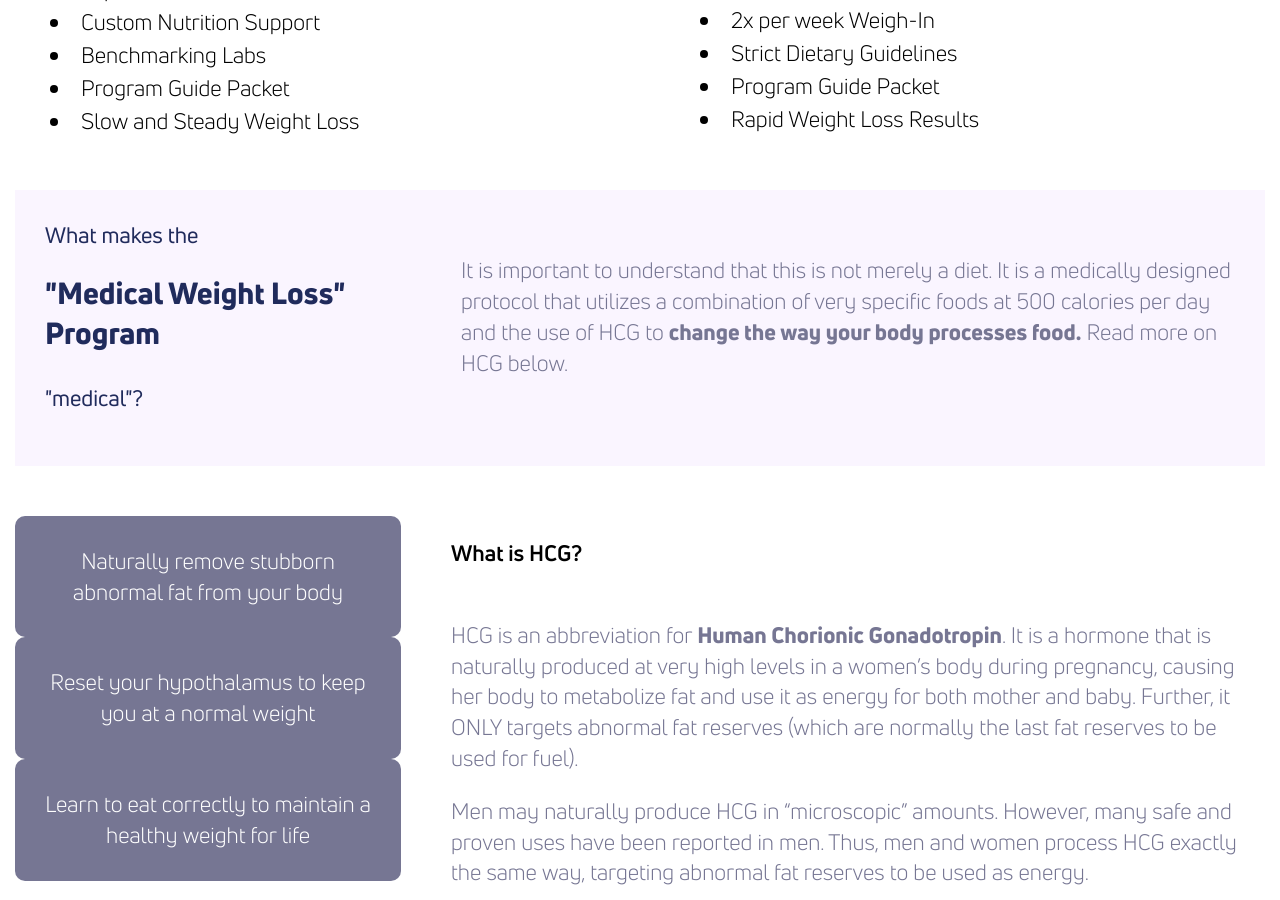
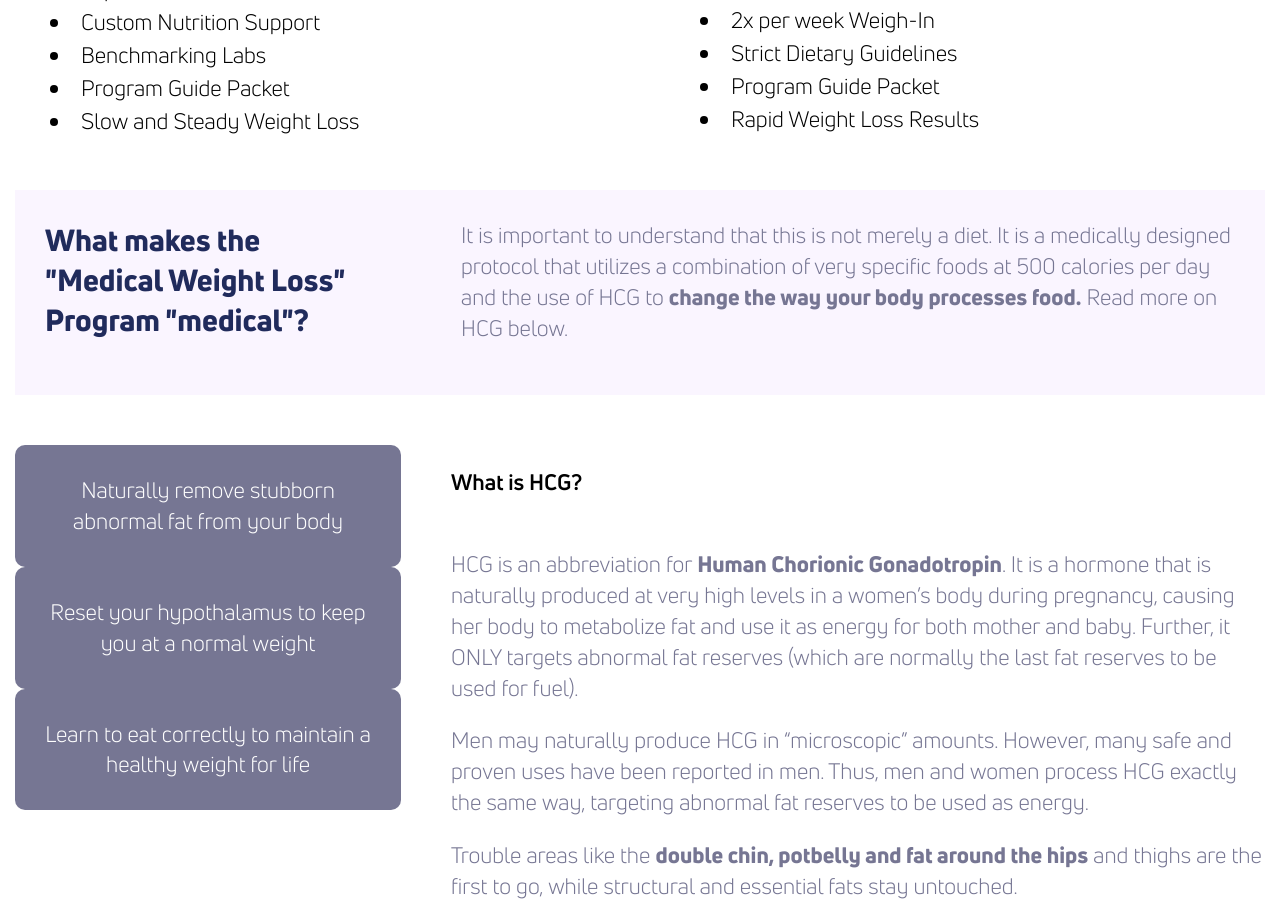
Before and after one commit to theneverwoods/gerstenberg.clinic, a Jekyll site: the page built from services/reflife.html, in a window 1280 px wide and 900 px high, scrolled down 1162 px. Built offline with Jekyll 4.4.1, drawn with Linux system fonts in a browser that asks for light colours.

```diff
--- a/services/reflife.html
+++ b/services/reflife.html
@@ -52,9 +52,7 @@ stylesheet: about
 
 <div class="row light blurb">
 	<div class="third">
-        <p>What makes the</p>
-		<h2>"Medical Weight Loss" Program</h2>
-        <p>"medical"?</p>
+        <h2>What makes the<br>"Medical Weight Loss" Program "medical"?</h2>
 	</div>
 	<div class="two-thirds">
 		<p>It is important to understand that this is not merely a diet. It is a medically designed protocol that utilizes a combination of very specific foods at 500 calories per day and the use of HCG to <b>change the way your body processes food.</b> Read more on HCG below.</p>
```
